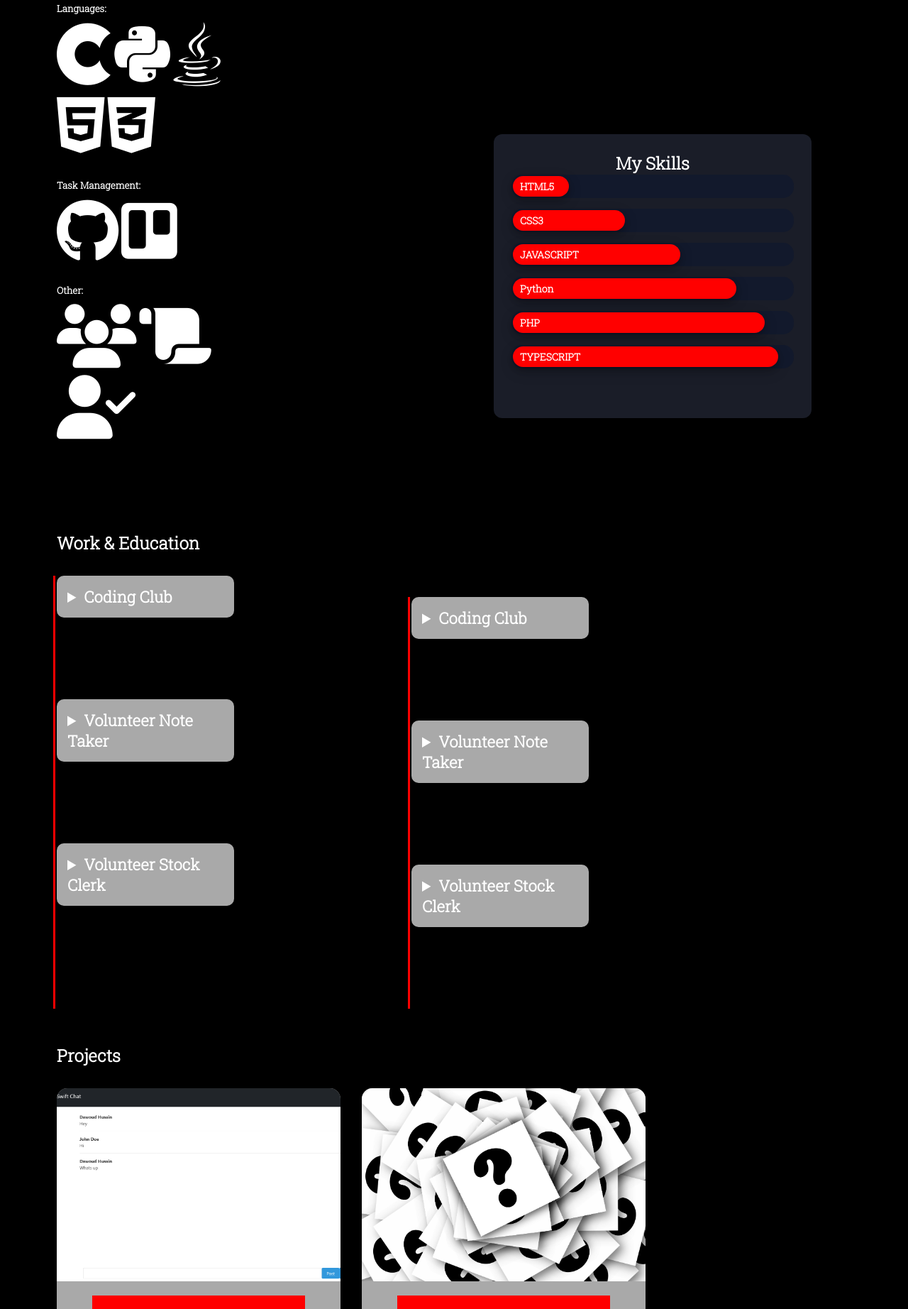
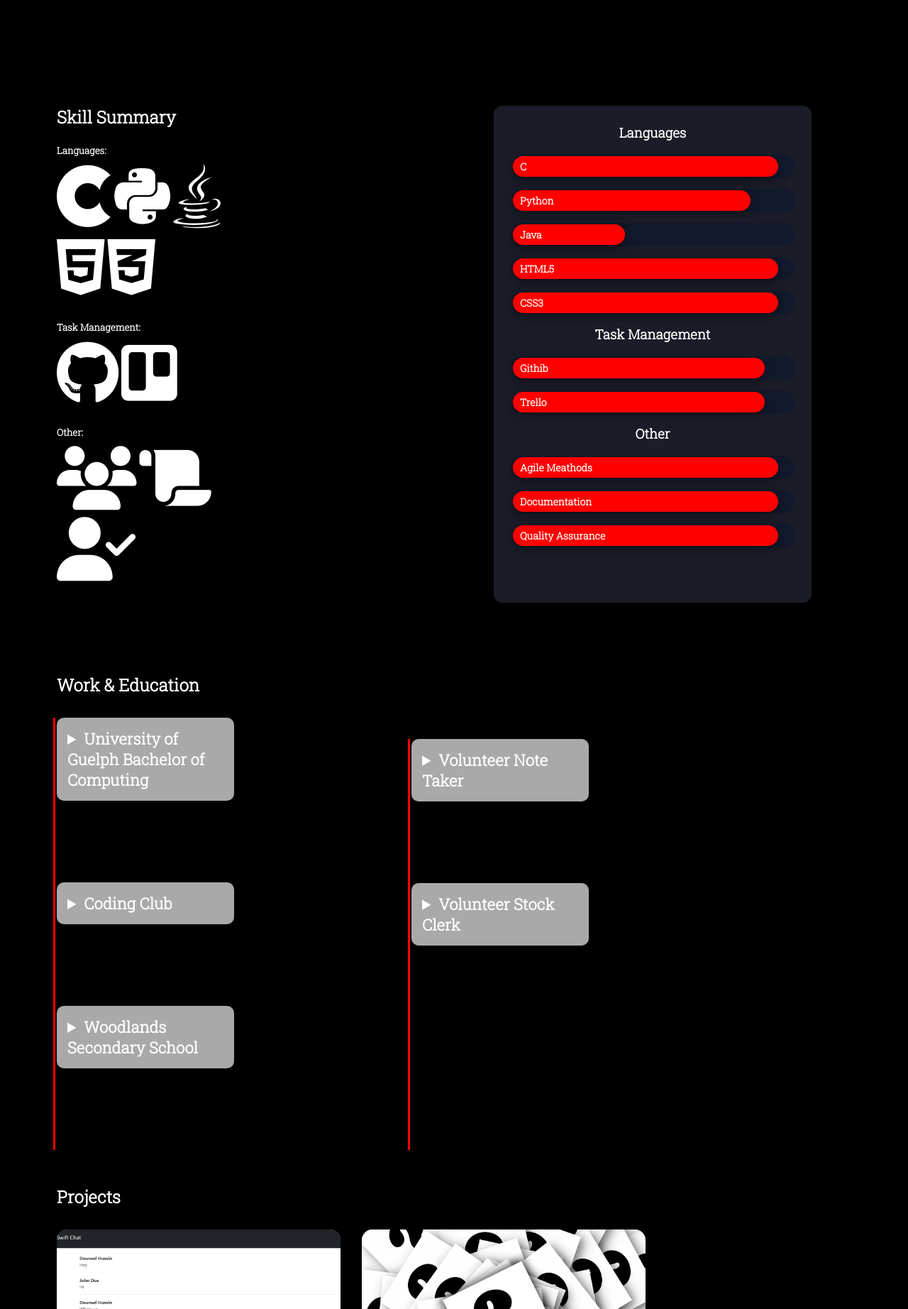
Before and after one commit to Dawoud-Husain/Portfolio-Website-Dawoud-Husain, a plain HTML site: page index.html in a window 1280 px wide. Shown: the part 956-2800 px from the top of the page at 71% size. Drawn offline with Linux system fonts and the light colour scheme.

Commit message:
updated images, skills and accomplishments section

```diff
--- a/index.html
+++ b/index.html
@@ -68,7 +68,10 @@ Course Name: CIS 1050
     <section class="Navigation-Section">
       <header>
         <a href="index.html"
-          ><img class="logo" src="Images/Screenshot 2021-08-17 at 14-44-40 Wix Logo Maker(2).png"alt="logo"
+          ><img
+            class="logo"
+            src="Images/Screenshot 2021-08-17 at 14-44-40 Wix Logo Maker(2).png"
+            alt="logo"
         /></a>
         <nav>
           <ul class="nav_links">
@@ -82,16 +85,12 @@ Course Name: CIS 1050
             <li>
               <a href="index.html#projectContainer">Projects</a>
             </li>
-
-
           </ul>
         </nav>
 
         <a class="contactNavButton" href="index.html#contactContainer">
           <button>Contact</button>
         </a>
-
-
       </header>
     </section>
 
@@ -102,7 +101,6 @@ Course Name: CIS 1050
     <section class="Hero-Section">
       <div class="heroContainer">
         <div class="heroBox">
-          <!-- <video src="Videos/HeroVideo.mp4" muted loop autoplay></video> -->
           <div class="heroText">
             <h1>Dawoud Husain</h1>
             <h2>Software Engineer</h2>
@@ -121,7 +119,7 @@ Course Name: CIS 1050
           <div>
             <div class="heroImage">
               <img
-                src="Images/questionMark.png"
+                src="Images/hero_image.jpg"
                 alt="Hero Image"
                 class="lightBulb"
               />
@@ -134,11 +132,8 @@ Course Name: CIS 1050
     =============================================================================================================================
     ============================================================================================================================= -->
     <!-- skills Section -->
-    <section class="Skills-Section" data-aos="fade-left" id="Skills-Section">
-
+    <section class="Skills-Section" id="Skills-Section">
       <div class="skillsContainer">
-
-
         <div class="skillsBox">
           <div class="skillsList">
             <h1>Skill Summary</h1>
@@ -164,34 +159,29 @@ Course Name: CIS 1050
               <i class="fas fa-scroll" title="Documentation"></i>
               <i class="fas fa-user-check" title="Quality Assurance"></i>
             </div>
-
-
+          </div>
         </div>
 
-          </div>
-
-                      <!--
-                                <div class="skillsImage">
-                                  <img
-                                    src="Images/brain-Skills-Image.png"
-                                    alt="Skill Image"
-                                    class="brainImage"
-                                  />
-                                </div> -->
-
-
         <div class="container">
-        <h1>My Skills</h1>
+          <h3>Languages</h3>
+          <div class="bar c" data-skill="C"></div>
+          <div class="bar python" data-skill="Python"></div>
+          <div class="bar java" data-skill="Java"></div>
           <div class="bar html5" data-skill="HTML5"></div>
           <div class="bar css3" data-skill="CSS3"></div>
-        <div class="bar javascript" data-skill="JAVASCRIPT"></div>
-        <div class="bar  python" data-skill="Python"></div>
-        <div class="bar  php" data-skill="PHP"></div>
-        <div class="bar  typescript" data-skill="TYPESCRIPT"></div>
 
+          <h3>Task Management</h3>
+          <div class="bar github" data-skill="Githib"></div>
+          <div class="bar trello" data-skill="Trello"></div>
+
+          <h3>Other</h3>
+          <div class="bar agileMeathods" data-skill="Agile Meathods"></div>
+          <div class="bar documentation" data-skill="Documentation"></div>
+          <div
+            class="bar qualityAssurance"
+            data-skill="Quality Assurance"
+          ></div>
         </div>
-
-
       </div>
     </section>
 
@@ -200,11 +190,37 @@ Course Name: CIS 1050
       ============================================================================================================================= -->
     <!-- Education Section -->
 
-    <section class="Education-Section" data-aos="fade-left">
+    <section class="Education-Section">
       <div class="accomplishmentsContainer" id="accomplishmentsContainer">
         <h1>Work & Education</h1>
         <div class="accomplishmentsBox">
           <div class="workEntriesBox">
+            <div class="workEntrie">
+              <details>
+                <summary>
+                  University of Guelph Bachelor of Computing
+                </summary>
+
+                <div class="workEntrieImage">
+                  <img
+                    src="Images/brain-Skills-Image.png"
+                    alt="Code Club Image"
+                    class="codeClubImage"
+                  />
+                </div>
+
+                <p>- Made the Dean’s List for maintaining a GPA above 80%</p>
+                <br />
+                <p>- Completing a minor in Geography</p>
+                <br />
+                <p>
+                  - Relevant Courses: Intermediate Programming, Software Design
+                  I & II, and Discrete Structures in Computing
+                </p>
+                <br />
+              </details>
+            </div>
+
             <div class="workEntrie">
               <details>
                 <summary>Coding Club</summary>
@@ -228,11 +244,21 @@ Course Name: CIS 1050
 
             <div class="workEntrie">
               <details>
+                <summary> Woodlands Secondary School</summary>
+                <p>High School Diploma</p>
+              </details>
+            </div>
+          </div>
+
+          <div class="accomplishmentsBox">
+            <div class="workEntriesBox">
+              <div class="workEntrie">
+                <details>
                   <summary>Volunteer Note Taker</summary>
                   <p>
-                  Used Microsoft OneNote to write detailed and organized digital
-                  study notes to aid students with learning disabilities and to
-                  better their programming skills.
+                    Used Microsoft OneNote to write detailed and organized
+                    digital study notes to aid students with learning
+                    disabilities and to better their programming skills.
                   </p>
                 </details>
               </div>
@@ -242,60 +268,15 @@ Course Name: CIS 1050
                   <summary>Volunteer Stock Clerk</summary>
                   <p>
                     Effectively collaborated with a diverse team to process
-                  shipments and to organize inventory according to governmental
-                  guidelines
-                </p>
-              </details>
-            </div>
-          </div>
-
-           <div class="accomplishmentsBox">
-          <div class="workEntriesBox">
-            <div class="workEntrie">
-              <details>
-                <summary>Coding Club</summary>
-
-                <div class="workEntrieImage">
-                  <img
-                    src="Images/brain-Skills-Image.png"
-                    alt="Code Club Image"
-                    class="codeClubImage"
-                  />
-                </div>
-
-                <p>
-                  Used Apache NetBeans to create aesthetically pleasing and
-                  functional Java/Java-Swing applications while simultaneously
-                  gaining analytical, problem-solving, and team collaboration
-                  skills
-                </p>
-              </details>
-            </div>
-
-            <div class="workEntrie">
-              <details>
-                <summary>Volunteer Note Taker</summary>
-                <p>
-                  Used Microsoft OneNote to write detailed and organized digital
-                  study notes to aid students with learning disabilities and to
-                  better their programming skills.
-                </p>
-              </details>
-            </div>
-
-            <div class="workEntrie">
-              <details>
-                <summary>Volunteer Stock Clerk</summary>
-                <p>
-                  Effectively collaborated with a diverse team to process
-                  shipments and to organize inventory according to governmental
-                  guidelines
+                    shipments and to organize inventory according to
+                    governmental guidelines
                   </p>
                 </details>
               </div>
             </div>
 
             <div class="accomplshmentsImage"></div>
+          </div>
         </div>
       </div>
     </section>
@@ -305,7 +286,7 @@ Course Name: CIS 1050
     ============================================================================================================================= -->
     <!-- Projects Section-->
 
-    <section class="Projects-Section" data-aos="fade-left">
+    <section class="Projects-Section">
       <div class="projectContainer" id="projectContainer">
         <h1>Projects</h1>
         <div class="projectBox">
@@ -333,7 +314,7 @@ Course Name: CIS 1050
     ============================================================================================================================= -->
     <!-- Contact Section-->
 
-    <section class="Contact-Section" data-aos="fade-left">
+    <section class="Contact-Section">
       <div class="contactContainer" id="contactContainer">
         <!-- <h1>Contact Me</h1> -->
         <div class="contactBox">
@@ -421,8 +402,7 @@ Course Name: CIS 1050
 
         <div class="footerBottom">
           <p>
-            copyright &copy;2021 Dawoud Husian.
-            designed by
+            copyright &copy;2021 Dawoud Husian. designed by
             <span>Dawoud Husain</span>
           </p>
 
@@ -432,15 +412,6 @@ Course Name: CIS 1050
         </div>
       </footer>
     </section>
-
-    <!-- Scrolling Animation Script -->
-    <!-- <script src="https://unpkg.com/aos@next/dist/aos.js"></script>
-    <script>
-      AOS.init({
-        offset: 400,
-        duratioin: 1000,
-      });
-    </script> -->
 
     <script type="text/javascript">
       let progress = document.getElementById("progressbar");
--- a/style.css
+++ b/style.css
@@ -180,7 +180,7 @@ header {
 
 .heroContainer {
   padding: var(--container-padding);
-  margin-bottom: 100px;
+  margin-bottom: 300px;
 }
 
 .heroBox {
@@ -233,7 +233,7 @@ header {
   justify-content: center;
   align-items: center;
   margin-top: 90px;
-  max-width: 600px;
+  max-width: 700px;
 }
 
 .lightBulb {
@@ -246,42 +246,49 @@ header {
 =============================================================================================================================*/
 /* skills Section */
 
-.skillsContainer{
+.skillsContainer {
   display: grid;
   grid-template-columns: 1fr 1fr;
 }
 .container {
   position: relative;
-
-  top: 90px;
+  /* top: -100px; */
   width: 80%;
-  height: 400px;
+  height: 700px;
   margin: auto;
   padding: 25px;
   border-radius: 12px;
+  background-color: #1a1d28;
   /* background-color: #79888d; */
-  background-color: #1a1d28;
   /* background-image: linear-gradient(270deg, #08aeea 0%, #2af598 100%); */
 }
-.container > h1 {
+
+.container > h3 {
   text-align: center;
+}
 
+.container h3{
+  margin-bottom: 19px;
 }
+
 @keyframes load {
   from {
     width: 0%;
   }
 }
+
 @-webkit-keyframes load {
   from {
     width: 0%;
   }
 }
+
 @-moz-keyframes load {
   from {
     width: 0%;
   }
 }
+
 @-o-keyframes load {
   from {
     width: 0%;
@@ -296,8 +303,9 @@ header {
   font-size: 14px;
   color: #121;
   font-weight: 600;
-   color: white;
+  color: white;
 }
+
 .bar::before {
   content: attr(data-skill);
   background-color: #f3b0ff;
@@ -311,46 +319,54 @@ header {
   box-shadow: 0 4px 8px 0 rgba(0, 0, 0, 0.2), 0 6px 20px 0 rgba(0, 0, 0, 0.19);
 }
 
-.bar.html5::before {
-  /* background-color: #041c40; */
+.bar.c::before {
   background-color: var(--secondary-color);
-  width: calc(20% - 10px);
+  width: calc(95% - 10px);
 }
-.bar.css3::before {
 
+.bar.python::before {
+  background-color: var(--secondary-color);
+  width: calc(85% - 10px);
+}
+
+.bar.java::before {
   background-color: var(--secondary-color);
   width: calc(40% - 10px);
 }
-.bar.javascript::before {
 
-   background-color: var(--secondary-color);
-  width: calc(60% - 10px);
-}
-.bar.python::before {
-
-   background-color: var(--secondary-color);
-  width: calc(80% - 10px);
-}
-.bar.php::before {
-   background-color: var(--secondary-color);
-  width: calc(90% - 10px);
-}
-.bar.typescript::before {
-   background-color: var(--secondary-color);
+.bar.html5::before {
+  background-color: var(--secondary-color);
   width: calc(95% - 10px);
 }
 
-.credit {
-  text-align: center;
-  color: #000;
-  font-family: "Trebuchet MS", "Lucida Sans Unicode", "Lucida Grande",
-    "Lucida Sans", Arial, sans-serif;
+.bar.css3::before {
+  background-color: var(--secondary-color);
+  width: calc(95% - 10px);
 }
 
-.credit a {
-  text-decoration: none;
-  color: #000;
-  font-weight: bold;
+.bar.github:before {
+  background-color: var(--secondary-color);
+  width: calc(90% - 10px);
+}
+
+.bar.trello::before {
+  background-color: var(--secondary-color);
+  width: calc(90% - 10px);
+}
+
+.bar.agileMeathods::before {
+  background-color: var(--secondary-color);
+  width: calc(95% - 10px);
+}
+
+.bar.documentation::before {
+  background-color: var(--secondary-color);
+  width: calc(95% - 10px);
+}
+
+.bar.qualityAssurance::before {
+  background-color: var(--secondary-color);
+  width: calc(95% - 10px);
 }
 
 /* ----------------- */
@@ -381,15 +397,6 @@ header {
   color: var(--opposite-color);
   font-size: 90px;
   transition: color 0.4s;
-}
-
-.brainImage {
-  display: flex;
-  flex-direction: right;
-  justify-content: right;
-  align-items: right;
-  margin-top: 260px;
-  max-width: 400px;
 }
 
 .fa-cuttlefish:hover {
@@ -959,7 +966,7 @@ footer {
     grid-template-columns: 1fr;
   }
 
-  .skillsBox {
+  .skillsContainer {
     grid-template-columns: 1fr;
   }
 
```
Lines whose indentation alone changed are shown as unchanged.
